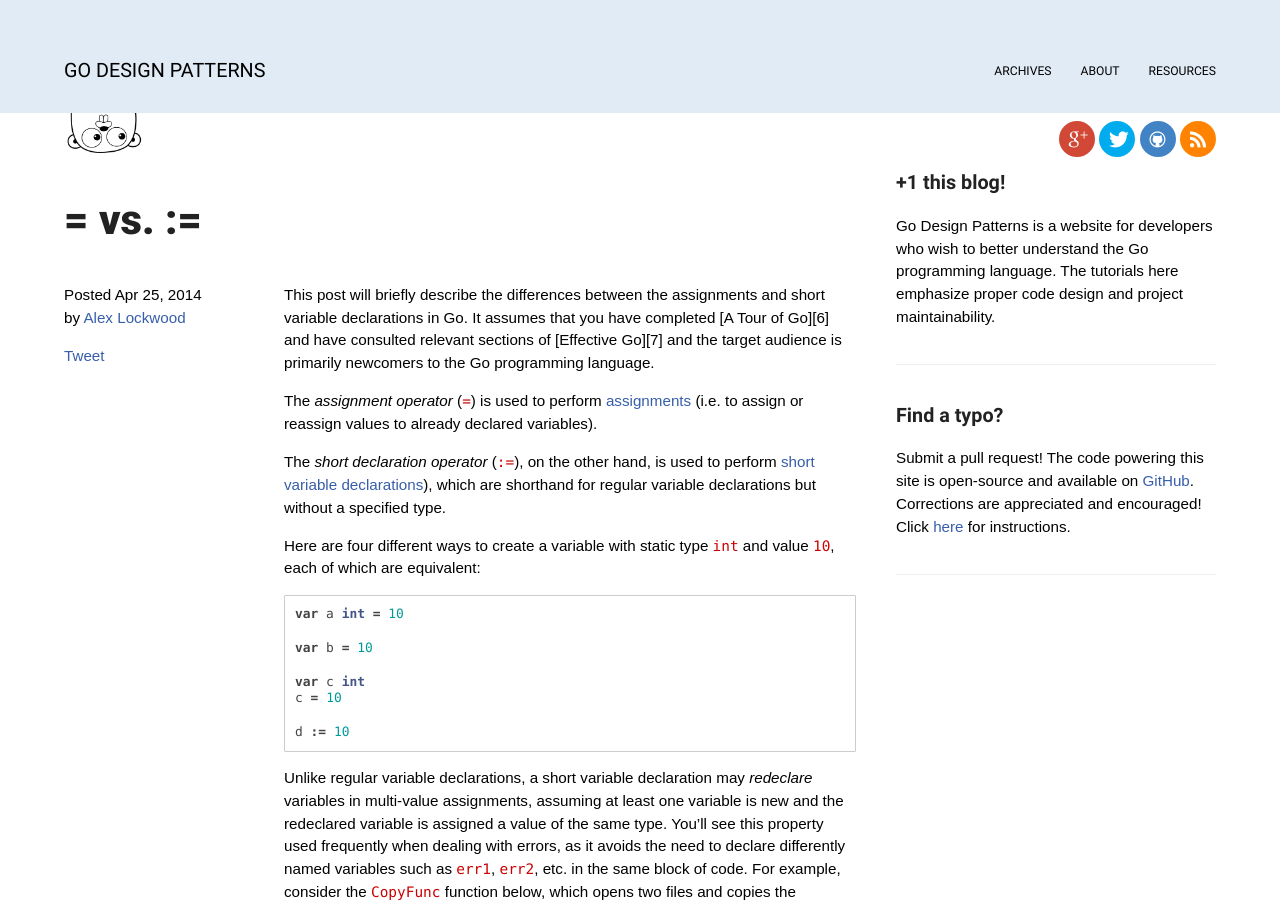
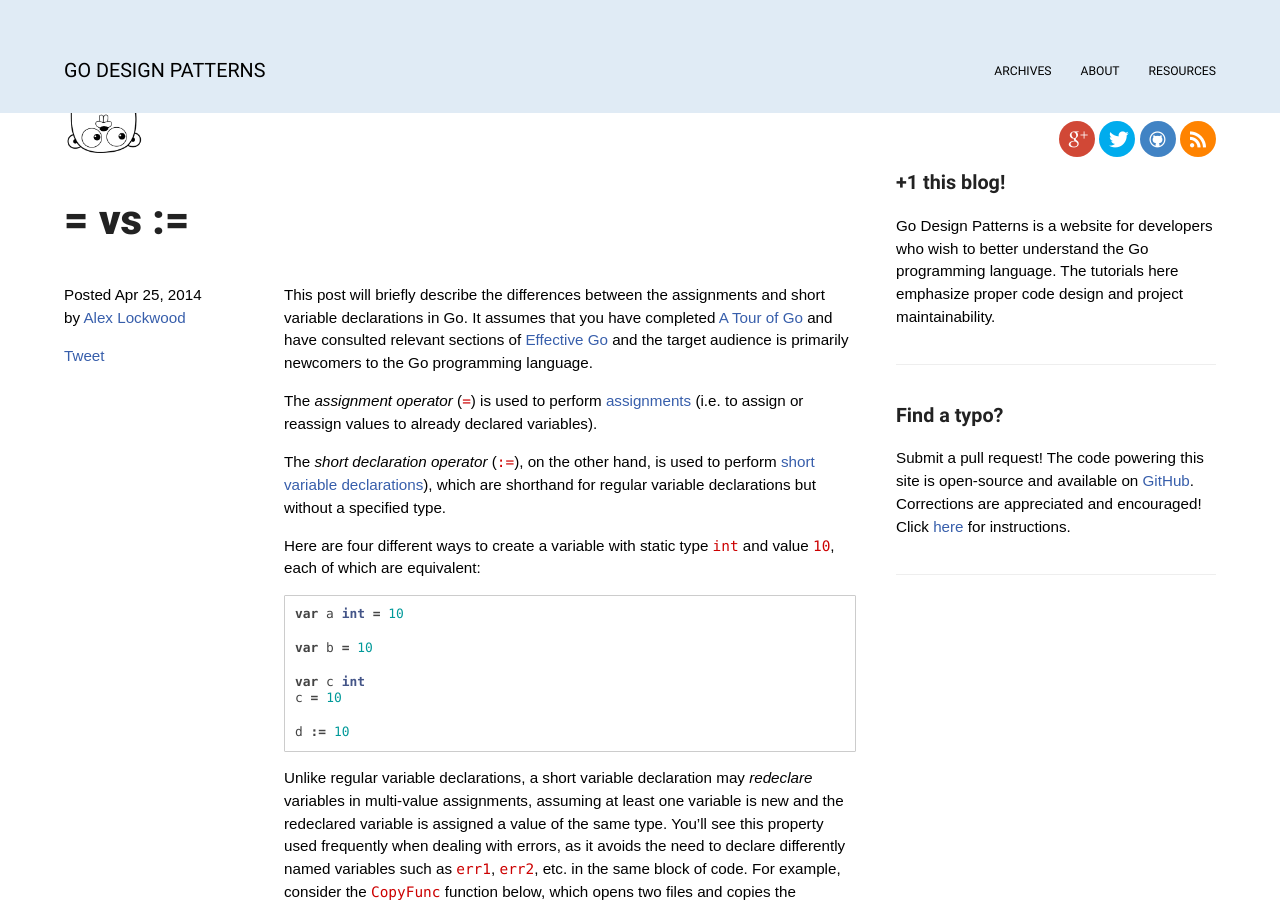
Before and after one commit to alexjlockwood/godesignpatterns, a Jekyll site: the page built from _posts/2014-04-25-assignment-vs-short-variable-declaration.md, in a window 1280 px wide and 900 px high. Built offline with Jekyll 4.4.1, drawn with Linux system fonts in a browser that asks for light colours; some web fonts are replaced; Markdown is read by kramdown in place of the engine named in the settings; comment, search, counter and statistics services are not loaded.

Commit message:
fixed typos

```diff
--- a/_posts/2014-04-25-assignment-vs-short-variable-declaration.md
+++ b/_posts/2014-04-25-assignment-vs-short-variable-declaration.md
@@ -1,6 +1,6 @@
 ---
 layout: post
-title: '= vs. :='
+title: '= vs :='
 ---
 This post will briefly describe the differences between
 the assignments and short variable declarations in Go.
```
Also changed, not shown: other parts of _posts/2014-04-25-assignment-vs-short-variable-declaration.md (+2 -0 lines), _posts/2014-04-23-new-vs-make.md (+1 -1 lines).
